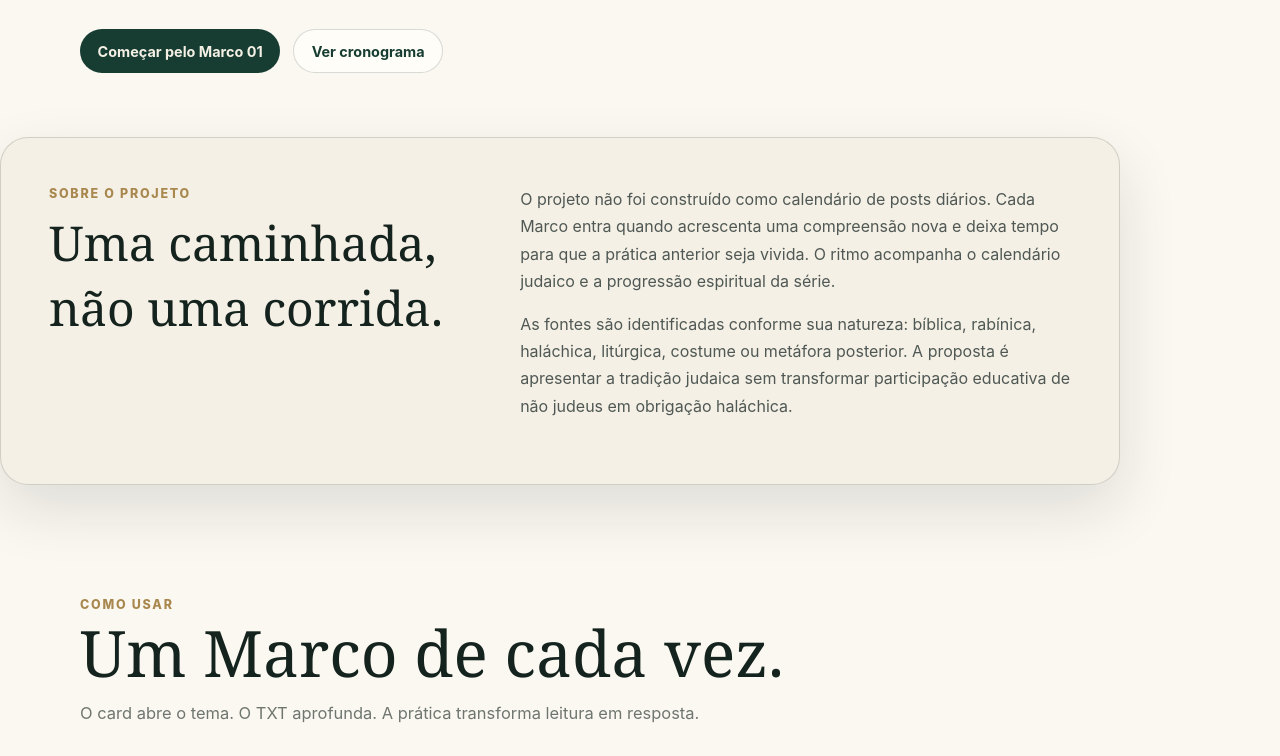
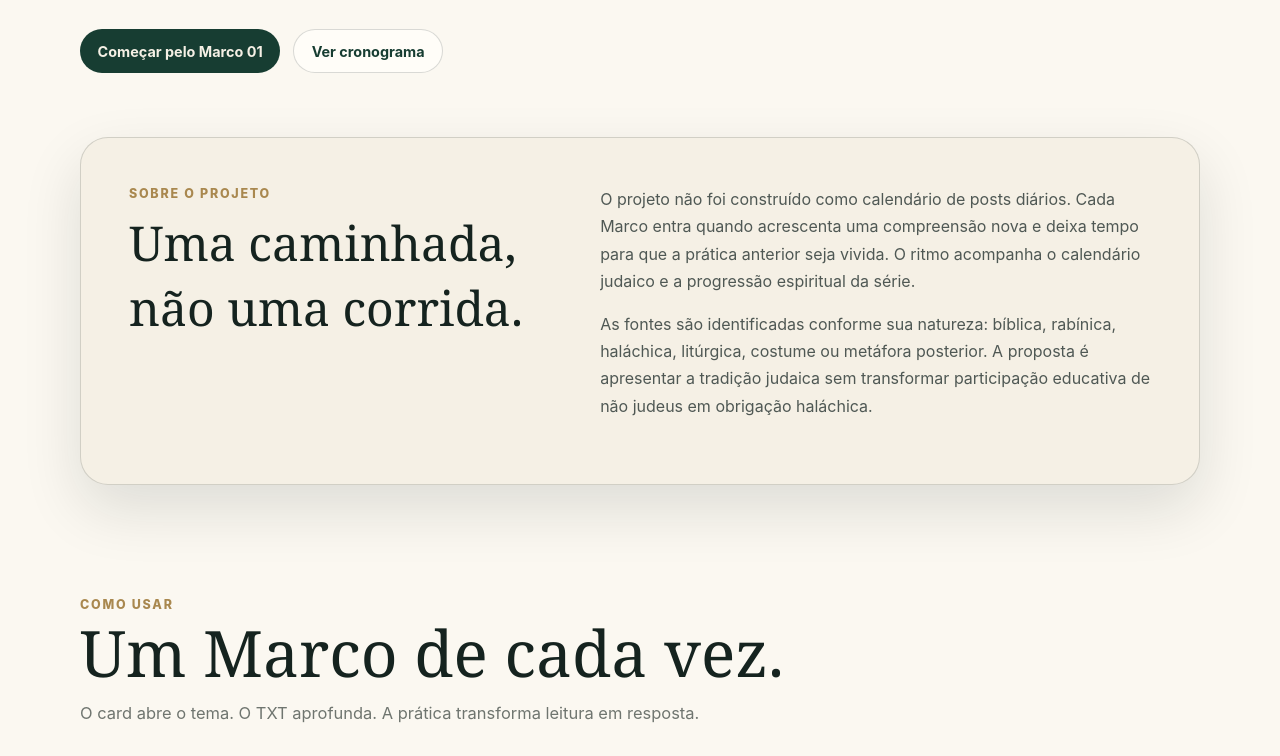
Before and after one commit to marcelositr/yom-kipur-2026, an Astro site: page / in a window 1280 px wide. Shown: the part 641-1397 px from the top of the page. Built offline with nearby package versions, Linux system fonts and the light colour scheme; Astro itself is replaced by a stand-in of ours.

Commit message:
Preserve container centering in panels

```diff
--- a/src/styles/global.css
+++ b/src/styles/global.css
@@ -79,7 +79,7 @@ img { display: block; max-width: 100%; }
 h1 { font-family: Georgia, "Times New Roman", serif; font-size: clamp(3rem, 7vw, 6.5rem); line-height: .94; max-width: 11ch; margin: .7rem 0 1.4rem; font-weight: 500; }
 .lede { max-width: 720px; color: #49534e; font-size: clamp(1.05rem, 2vw, 1.35rem); line-height: 1.7; }
 
-.panel { margin: 2rem 0 5rem; padding: clamp(1.5rem, 4vw, 3rem); border: 1px solid var(--line); border-radius: var(--radius); background: var(--ivory); box-shadow: var(--shadow); }
+.panel { margin-block: 2rem 5rem; padding: clamp(1.5rem, 4vw, 3rem); border: 1px solid var(--line); border-radius: var(--radius); background: var(--ivory); box-shadow: var(--shadow); }
 .panel h2 { font-family: Georgia, "Times New Roman", serif; font-size: clamp(2rem, 4vw, 3rem); font-weight: 500; margin-top: 0; }
 .panel p { line-height: 1.7; color: #4f5854; }
 
```
